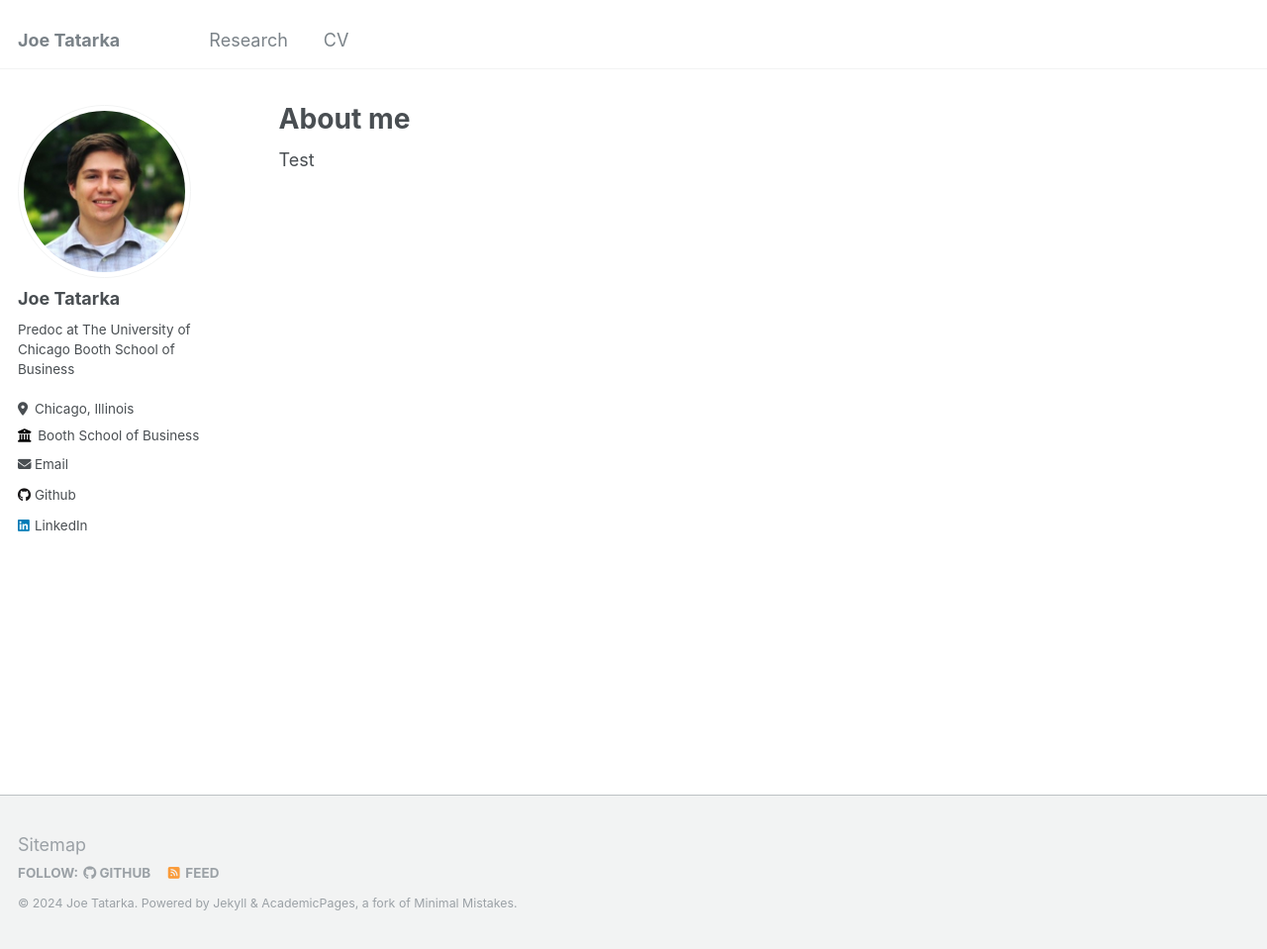
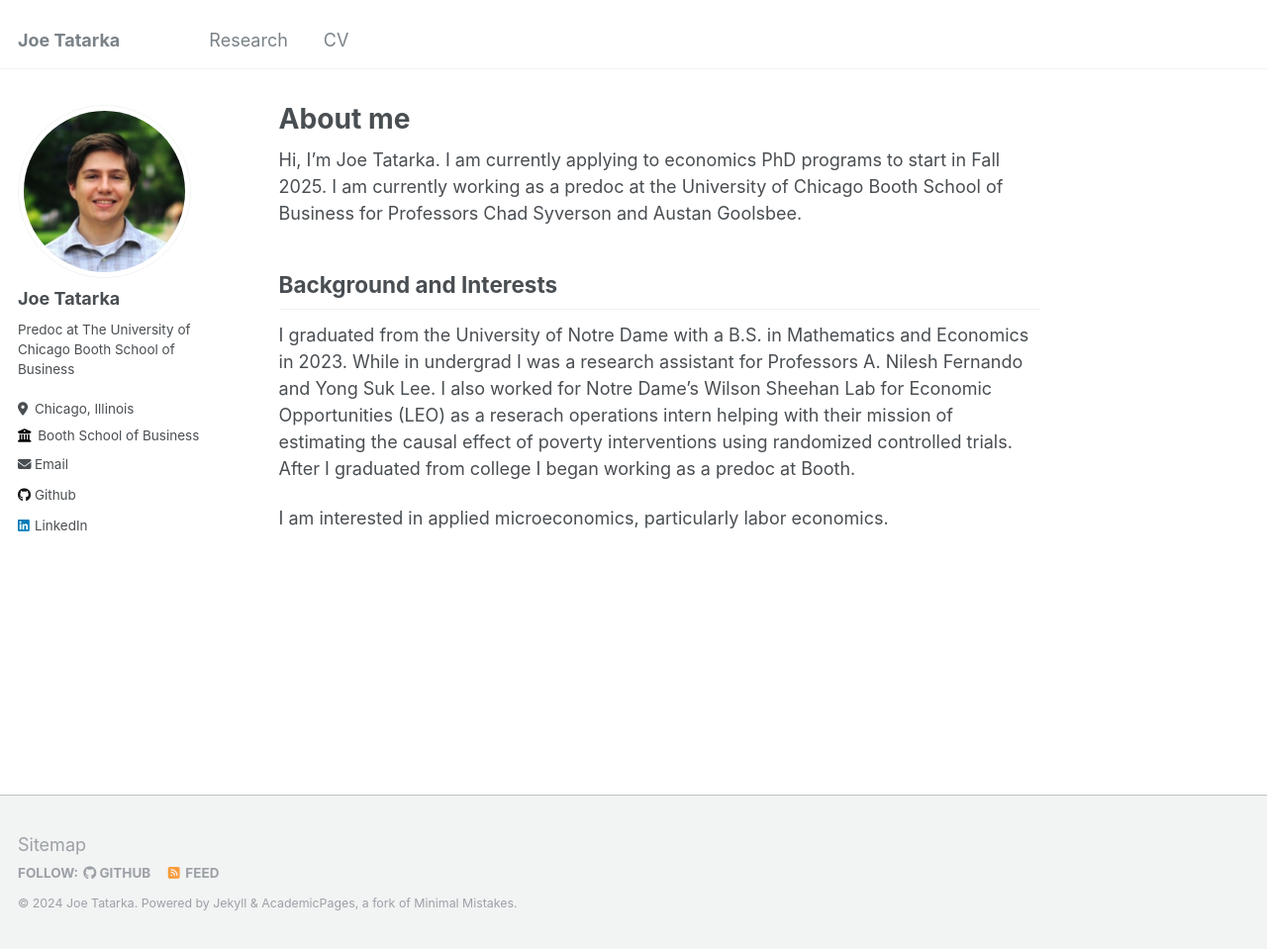
Before and after one commit to JoeTatarka/JoeTatarka.github.io, a Jekyll site: the page built from _pages/about.md, in a window 1280 px wide and 959 px high. Shown: the whole window at 99% size. Built offline with Jekyll 4.4.1, drawn with Linux system fonts in a browser that asks for light colours.

Commit message:
Update about.md

```diff
--- a/_pages/about.md
+++ b/_pages/about.md
@@ -7,4 +7,10 @@ redirect_from:
   - /about.html
 ---
 
-Test
+Hi, I'm Joe Tatarka. I am currently applying to economics PhD programs to start in Fall 2025. I am currently working as a predoc at the University of Chicago Booth School of Business for Professors Chad Syverson and Austan Goolsbee.
+
+
+## Background and Interests
+I graduated from the University of Notre Dame with a B.S. in Mathematics and Economics in 2023. While in undergrad I was a research assistant for Professors A. Nilesh Fernando and Yong Suk Lee. I also worked for Notre Dame's Wilson Sheehan Lab for Economic Opportunities (LEO) as a reserach operations intern helping with their mission of estimating the causal effect of poverty interventions using randomized controlled trials. After I graduated from college I began working as a predoc at Booth.
+
+I am interested in applied microeconomics, particularly labor economics.
```
